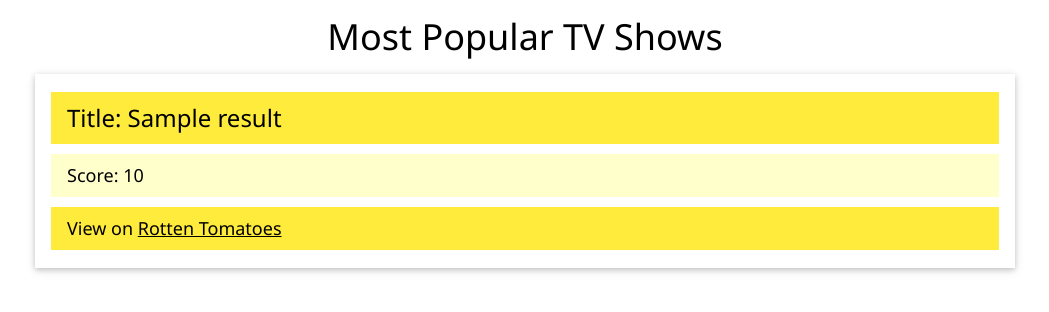
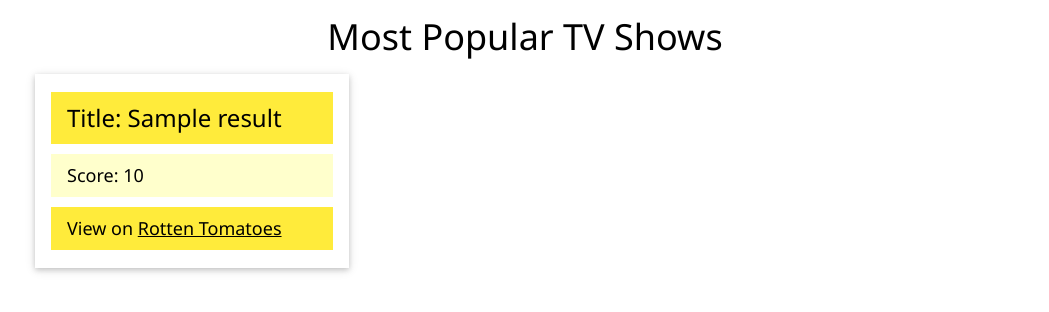
Before and after one commit to mordy-python/apiviz, a Flask app: template templates/movies.html in a window 1280 px wide. Shown: the part 39-351 px from the top of the page, without its empty margins (115-1164 px from the left). Run offline with Flask 2, Linux system fonts and the light colour scheme; the template is opened without the code that fills it: most values are stand-ins (such as "Sample title", 1, 10 or a date in 2020).

Commit message:
Added movie card srtlying

```diff
--- a/static/base.css
+++ b/static/base.css
@@ -2,3 +2,8 @@
     width: 49%;
     display: inline-block;
 }
+
+.movie-card{
+    width: 32%;
+    display: inline-block;
+}
```
